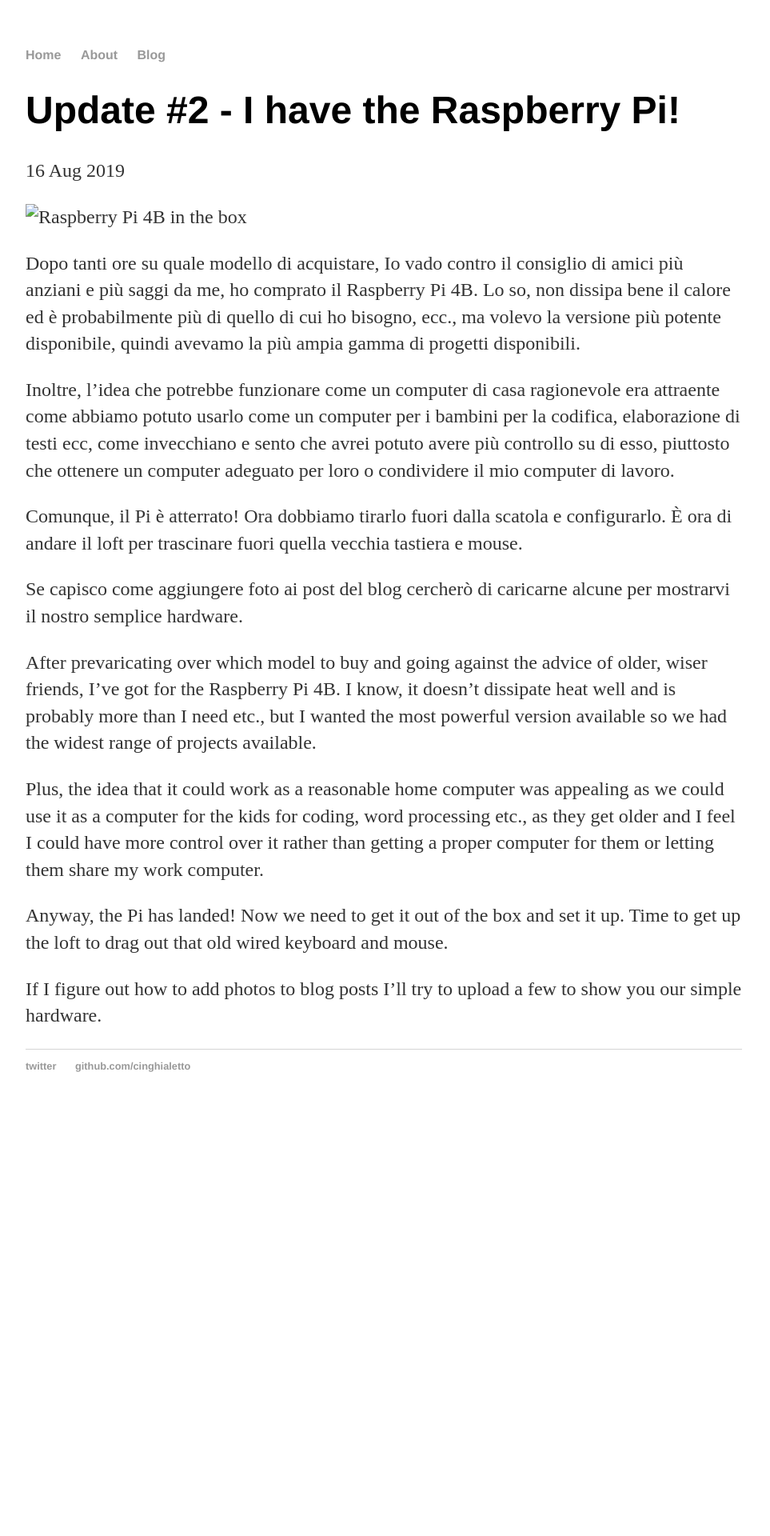
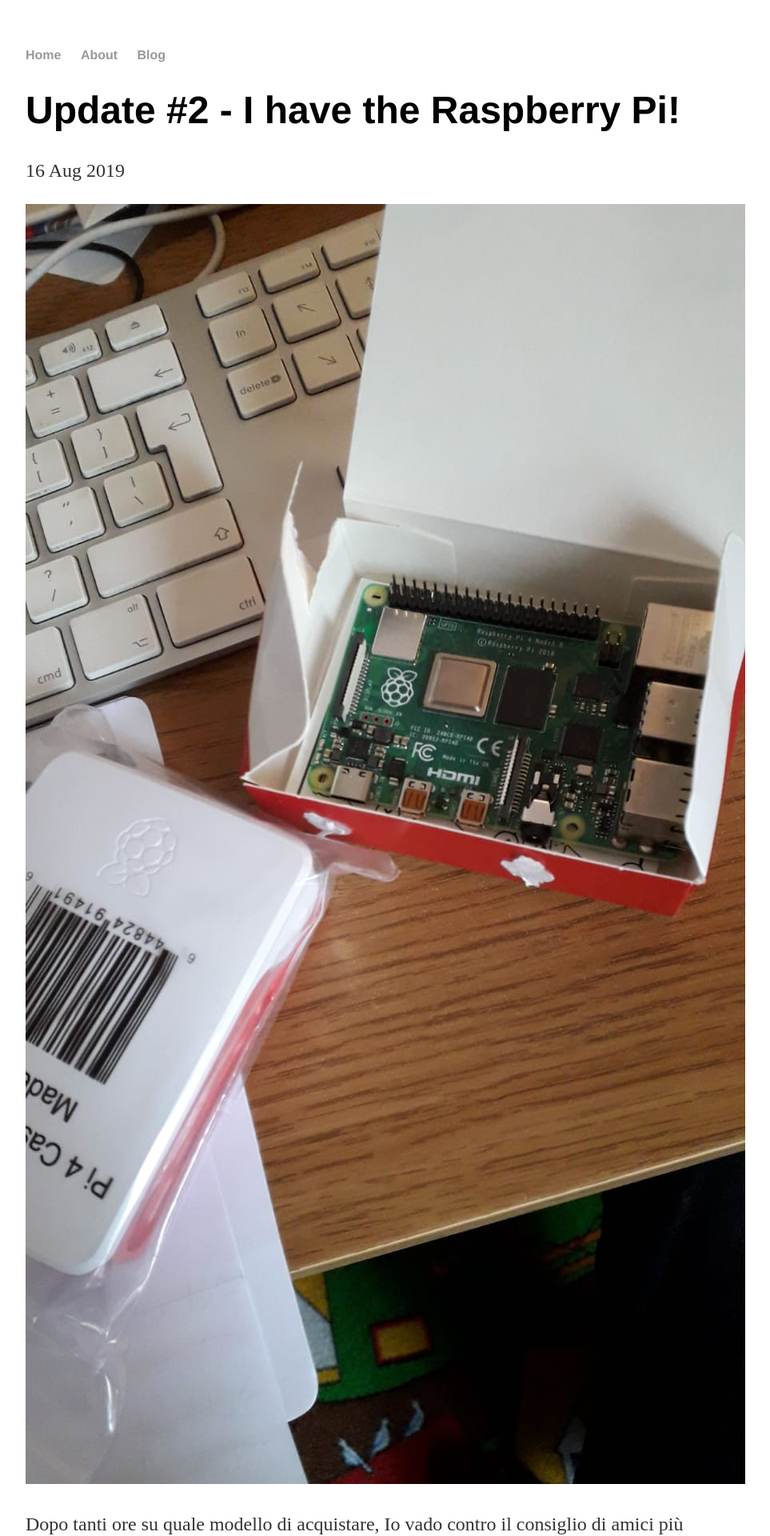
Before and after one commit to Cinghialetto/Cinghialetto.github.io, a Jekyll site: the page built from _posts/2019-08-16-Update-2.md, in a window 1280 px wide. Shown: the top 1920 px of the page at 80% size, without its empty margins (160-1123 px from the left). Built offline with Jekyll 4.4.1, drawn with Linux system fonts in a browser that asks for light colours; before the commit the page ends 1400 px from its top, so only the background shows below that.

Commit message:
Update 2019-08-16-Update-2.md

```diff
--- a/_posts/2019-08-16-Update-2.md
+++ b/_posts/2019-08-16-Update-2.md
@@ -3,7 +3,7 @@
 title: "Update #2 - I have the Raspberry Pi!"
 date: 2019-08-16
 ---
-<img src="home/img/PiBox.jpeg" alt="Raspberry Pi 4B in the box"/>
+<img src="/img/PiBox.jpeg" alt="Raspberry Pi 4B in the box"/>
 
 Dopo tanti ore su quale modello di acquistare, Io vado contro il consiglio di amici più anziani e più saggi da me, ho comprato il Raspberry Pi 4B. Lo so, non dissipa bene il calore ed è probabilmente più di quello di cui ho bisogno, ecc., ma volevo la versione più potente disponibile, quindi avevamo la più ampia gamma di progetti disponibili.
 
```
